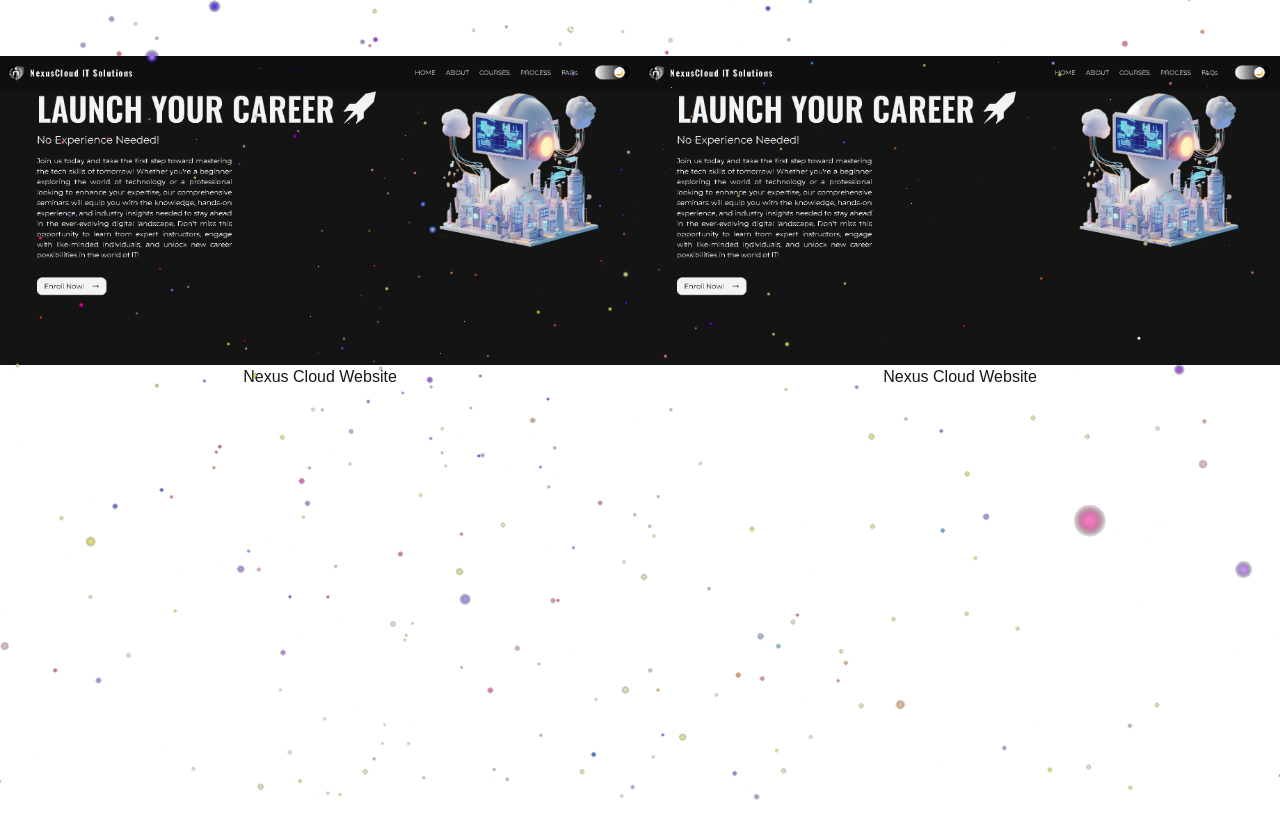
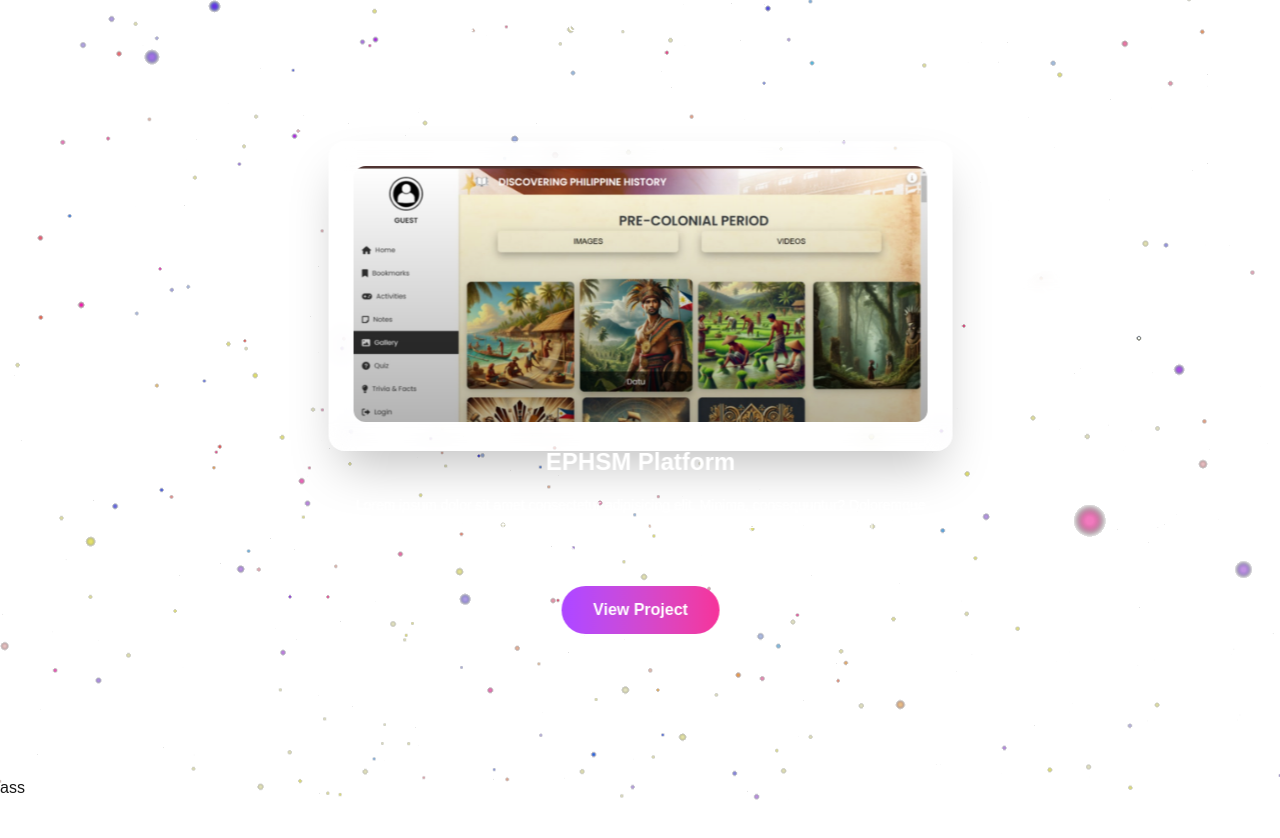
Before and after one commit to Jhay1212/Portfolio, a Next.js app: page /myprojects in a window 1280 px wide. Shown: the top 838 px of the page. Built offline with nearby package versions, Linux system fonts and the light colour scheme.

Commit message:
added animation on front page

```diff
--- a/app/ThreeD.tsx
+++ b/app/ThreeD.tsx
@@ -17,7 +17,7 @@ const createCircleTexture = () => {
     const canvas: HTMLCanvasElement = document.createElement('canvas')
     canvas.width = 64
     canvas.height = 64
-    const ctx = canvas.getContext('2d')
+    const ctx: CanvasRenderingContext2D = canvas.getContext('2d')
 
     // Create radial gradient for smooth circular star
     const gradient = ctx.createRadialGradient(32, 32, 0, 32, 32, 32)
--- /dev/null
+++ b/app/aboutme/page.tsx
@@ -0,0 +1,9 @@
+import React from 'react'
+
+const page = () => {
+  return (
+    <div>page</div>
+  )
+}
+
+export default page
--- a/app/components/Navbar.tsx
+++ b/app/components/Navbar.tsx
@@ -10,7 +10,7 @@ const Navbar = () => {
         <h2><a href="/">Logo</a></h2>
         <ul className="flex justiify-between items-center">
           <li className="nav_item montserrat-nav "><a href='/myprojects'>My Projects</a></li>
-          <li className="nav_item montserrat-nav"><a href="/about">About Me</a></li>
+          <li className="nav_item montserrat-nav"><a href="/aboutme">About Me</a></li>
           <li className="nav_item montserrat-nav">Contacts</li>
         </ul>
       </div>
--- a/app/globals.css
+++ b/app/globals.css
@@ -1,4 +1,5 @@
 @import url('https://fonts.googleapis.com/css2?family=Merriweather:ital,opsz,wght@0,18..144,300..900;1,18..144,300..900&family=Montserrat:ital,wght@0,100..900;1,100..900&family=Poppins:ital,wght@0,100;0,200;0,300;0,400;0,500;0,600;0,700;0,800;0,900;1,100;1,200;1,300;1,400;1,500;1,600;1,700;1,800;1,900&display=swap');
+@import url('https://fonts.googleapis.com/css2?family=Bebas+Neue&display=swap');
 @import "tailwindcss";
 
 :root {
@@ -50,3 +51,8 @@ body {
   line-height: 1.7em;
   font-style: normal;
 }
+
+.name-head {
+  font-family: "Bebas Neue", sans-serif;
+  font-weight: 400;
+}
--- a/app/myprojects/page.tsx
+++ b/app/myprojects/page.tsx
@@ -1,6 +1,6 @@
 'use client';
-import React from 'react'
-import { Canvas } from '@react-three/fiber'
+import React, { useState, useEffect } from 'react';
+import { Canvas } from '@react-three/fiber';
 import { PerspectiveCamera, OrbitControls, Stars } from '@react-three/drei';
 import Navbar from '../components/Navbar';
 import WebsiteShowCase from '../components/WebsiteShowCase';
@@ -10,27 +10,140 @@ import Link from 'next/link';
 import Image from 'next/image';
 import { Suspense } from 'react';
 import "../assets/projects.main.css";
+
 const page = () => {
-  const quantity = 3;
+  const [currentSlide, setCurrentSlide] = useState(0);
+
+  // Your project data
+  const slides = [
+    {
+      id: 1,
+      image: Home,
+      title: "Nexus Cloud Website",
+      description: "Lorem ipsum dolor sit amet consectetur adipisicing elit. Minima, consequuntur? Doloremque dolorum voluptate ratione nisi ea, aperiam tempora rem atque eveniet, obcaecati modi distinctio officia impedit minus suscipit assumenda perferendis!"
+    },
+    {
+      id: 2,
+      image: EpHome,
+      title: "EPHSM Platform",
+      description: "Lorem ipsum dolor sit amet consectetur adipisicing elit. Minima, consequuntur? Doloremque dolorum voluptate ratione nisi ea, aperiam tempora rem atque eveniet, obcaecati modi distinctio officia impedit minus suscipit assumenda perferendis!"
+    },
+    {
+      id: 3,
+      image: Home,
+      title: "Portfolio Website",
+      description: "Lorem ipsum dolor sit amet consectetur adipisicing elit. Minima, consequuntur? Doloremque dolorum voluptate ratione nisi ea, aperiam tempora rem atque eveniet, obcaecati modi distinctio officia impedit minus suscipit assumenda perferendis!"
+    }
+  ];
+
+  const nextSlide = () => {
+    setCurrentSlide((prev) => (prev + 1) % slides.length);
+  };
+
+  const prevSlide = () => {
+    setCurrentSlide((prev) => (prev - 1 + slides.length) % slides.length);
+  };
+
+  const goToSlide = (index: number) => {
+    setCurrentSlide(index);
+  };
+
+  // Auto-play functionality
+  useEffect(() => {
+    const interval = setInterval(nextSlide, 5000);
+    return () => clearInterval(interval);
+  }, []);
+
   return (
     <div className='w-screen h-screen overscroll-none z-10'>
-    <div className="flex justify-center w-full h-full relative">
-      <div className="slider h-3/5 w-3/4 text-center">
-        <Image src={Home} alt='nexus homepage'/>
-        <h2>Nexus Cloud Website</h2>
-        <p className="text-white">Lorem ipsum dolor sit amet consectetur adipisicing elit. Minima, consequuntur? Doloremque dolorum voluptate ratione nisi ea, aperiam tempora rem atque eveniet, obcaecati modi distinctio officia impedit minus suscipit assumenda perferendis!</p>
+       <div className="absolute top-0 left-0 w-full z-50">
+        <Navbar />
       </div>
-        <div className="slider h-3/5 w-3/4 text-center">
-          <Image src={Home} alt='nexus homepage' />
-          <h2>Nexus Cloud Website</h2>
-          <p className="text-white">Lorem ipsum dolor sit amet consectetur adipisicing elit. Minima, consequuntur? Doloremque dolorum voluptate ratione nisi ea, aperiam tempora rem atque eveniet, obcaecati modi distinctio officia impedit minus suscipit assumenda perferendis!</p>
+      <div className="flex justify-center w-full h-full relative z-20 top-[-20%]">
+        <div className="relative w-full max-w-4xl h-full flex items-center justify-center overflow-hidden">
+
+          <div
+            className="flex transition-transform duration-500 ease-in-out"
+            style={{
+              transform: `translateX(-${currentSlide * 100}%)`,
+              width: `${slides.length * 100}%`
+            }}
+          >
+            {slides.map((slide, index) => (
+              <div key={slide.id} className="w-full flex-shrink-0 flex justify-center items-center px-8">
+                <div className="slider h-3/5 w-3/4 text-center bg-white/10 backdrop-blur-md rounded-2xl p-6 shadow-2xl border border-white/20">
+
+                  {/* Image Container */}
+                  <div className="relative w-full h-64 mb-6 overflow-hidden rounded-xl">
+                    <Image
+                      src={slide.image}
+                      alt={slide.title}
+                      className="w-full h-full object-cover"
+                      priority
+                    />
+                    <div className="absolute inset-0 bg-gradient-to-t from-black/30 to-transparent"></div>
+                  </div>
+
+                  {/* Title */}
+                  <h2 className="text-white text-2xl font-bold mb-4">
+                    {slide.title}
+                  </h2>
+
+                  {/* Description */}
+                  <p className="text-white text-sm leading-relaxed mb-6">
+                    {slide.description}
+                  </p>
+
+                  {/* Action Button */}
+                  <button className="bg-gradient-to-r from-purple-500 to-pink-500 text-white px-8 py-3 rounded-full font-semibold transform transition-all duration-300 hover:scale-105 hover:shadow-lg">
+                    View Project
+                  </button>
+                </div>
+              </div>
+            ))}
+          </div>
+
+          {/* Navigation Arrows */}
+          <button
+            onClick={prevSlide}
+            className="absolute left-4 top-1/2 transform -translate-y-1/2 bg-white/20 backdrop-blur-sm text-white p-3 rounded-full hover:bg-white/30 transition-all duration-300 border border-white/20 z-30"
+          >
+            <svg className="w-6 h-6" fill="none" stroke="currentColor" viewBox="0 0 24 24">
+              <path strokeLinecap="round" strokeLinejoin="round" strokeWidth={2} d="M15 19l-7-7 7-7" />
+            </svg>
+          </button>
+
+          <button
+            onClick={nextSlide}
+            className="absolute right-4 top-1/2 transform -translate-y-1/2 bg-white/20 backdrop-blur-sm text-white p-3 rounded-full hover:bg-white/30 transition-all duration-300 border border-white/20 z-30"
+          >
+            <svg className="w-6 h-6" fill="none" stroke="currentColor" viewBox="0 0 24 24">
+              <path strokeLinecap="round" strokeLinejoin="round" strokeWidth={2} d="M9 5l7 7-7 7" />
+            </svg>
+          </button>
         </div>
+      </div>
 
+      {/* Slide Indicators */}
+      <div className="absolute bottom-8 left-1/2 transform -translate-x-1/2 flex space-x-2 z-40">
+        {slides.map((_, index) => (
+          <button
+            key={index}
+            onClick={() => goToSlide(index)}
+            className={`transition-all duration-300 rounded-full border border-white/30 ${index === currentSlide
+                ? 'bg-white w-8 h-2'
+                : 'bg-white/40 hover:bg-white/60 w-2 h-2'
+              }`}
+          />
+        ))}
+      </div>
 
+      {/* WebsiteShowCase Component */}
+      <div className="absolute bottom-0 left-0 w-full z-30">
+        <WebsiteShowCase />
+      </div>
     </div>
+  );
+};
 
-    </div>
-  )
-}
-
-export default page
+export default page;
--- a/package.json
+++ b/package.json
@@ -9,12 +9,14 @@
     "lint": "next lint"
   },
   "dependencies": {
+    "@gsap/react": "^2.1.2",
     "@react-three/drei": "^10.1.2",
     "@react-three/fiber": "^9.1.2",
     "framer-motion": "^12.18.1",
     "next": "15.3.3",
     "react": "^19.0.0",
     "react-dom": "^19.0.0",
+    "split-type": "^0.3.4",
     "three": "^0.177.0"
   },
   "devDependencies": {
```
Also changed, not shown: app/page.tsx (+19 -10 lines), 1 other file (tests, documents, lock files or other folders).
